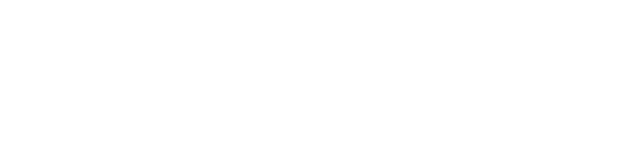
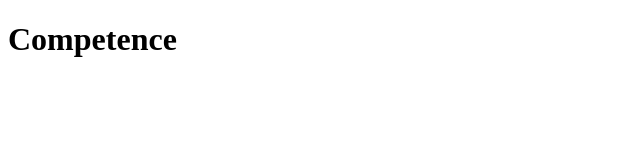
Before and after one commit to 240100/git-mon-cv, a plain HTML site: page index.html in a window 1280 px wide. Shown: the whole page, without its empty margins (0-640 px from the left). Drawn offline with Linux system fonts and the light colour scheme.

Commit message:
mise en place de la section competences

```diff
--- a/index.html
+++ b/index.html
@@ -7,6 +7,6 @@
     <title>Document</title>
 </head>
 <body>
-
+    <h1>Competence</h1>
 </body>
 </html>
```
